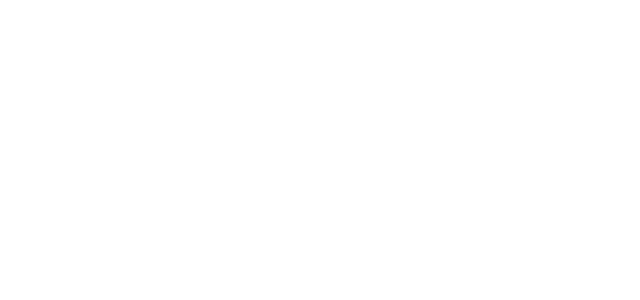
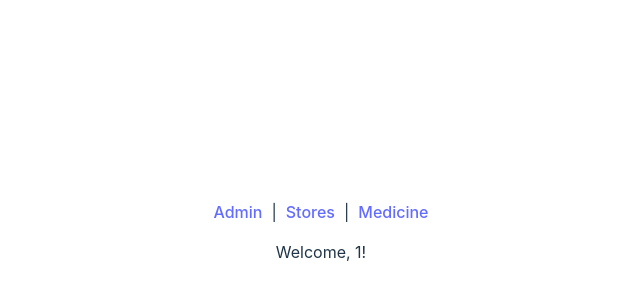
Before and after one commit to rizvan93/pharmacy-availability-checker, a React (Vite) app: page / in a window 1280 px wide. Before the commit this address had no page. Shown: the part 160-460 px from the top of the page, without its empty margins (319-959 px from the left). Built offline with nearby package versions, Linux system fonts and the light colour scheme.

Commit message:
add navbar

```diff
--- /dev/null
+++ b/src/components/NavBar/NavBar.jsx
@@ -0,0 +1,16 @@
+import { Link } from "react-router-dom";
+
+export default function NavBar ({user}) {
+    return (
+        <div>
+        <nav>
+             <Link to="/users">Admin</Link>
+            &nbsp; | &nbsp;
+            <Link to="/stores">Stores</Link>
+            &nbsp; | &nbsp;
+            <Link to="/medicines">Medicine</Link>
+        </nav>
+            <p>Welcome, {user}!</p>
+        </div>
+    )
+}
--- a/src/pages/App/App.jsx
+++ b/src/pages/App/App.jsx
@@ -7,6 +7,7 @@ import StoresPage from "../Stores/Index/StoresPage";
 import MedicinesPage from "../Medicine/Index/MedicinesPage";
 import AddMedicinePage from "../Medicine/Create/AddMedicinePage";
 import UserPage from "../User/UserPage";
+import NavBar from "../../components/NavBar/NavBar";
 import "./App.css";
 
 function App() {
@@ -15,6 +16,7 @@ function App() {
   return (
     <div className="App">
       {user ? "" : <AuthPage setUser={setUser} />}
+      <div><NavBar user={user} />
       <Routes>
         {/* <Route path="" element=""/> */}
         <Route path="/users" element={<UserPage />} />
@@ -24,7 +26,7 @@ function App() {
         <Route path="/medicines" element={<MedicinesPage />} />
         <Route path="/medicines/new" element={<AddMedicinePage />} />
       </Routes>
-
+      </div>
     </div>
   );
 }
```
